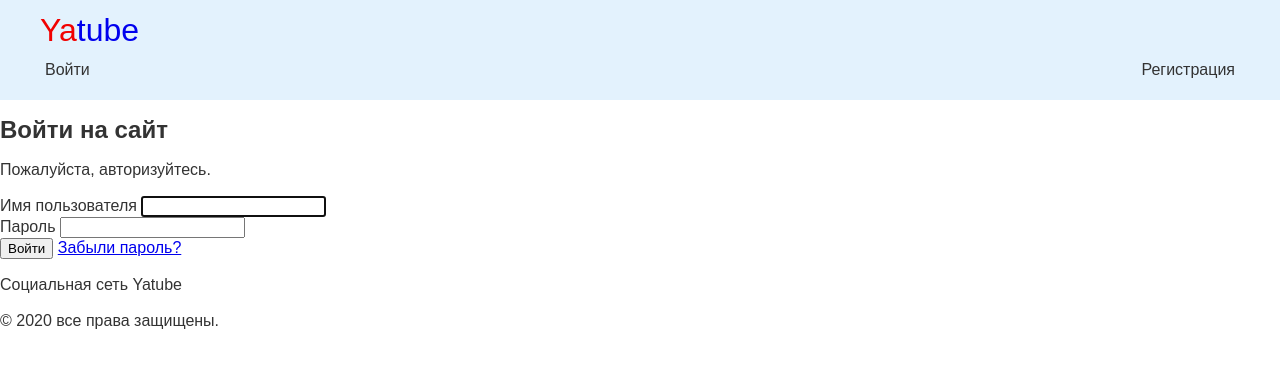
After one commit to IrinaRostovtseva/yatube, a Django app: page /auth/login/ in a window 1280 px wide. The commit adds this page. Shown: the top 368 px of the page. Run offline with Django 3.2, Linux system fonts and the light colour scheme; parts of the project's set-up code (start-up, migrations or seed data) failed here and were passed over; some libraries are stand-ins or nearby versions.

Commit message:
Transfer styles from html to css-file, add templates for log in/out and password change/reset pages, add user filter -addclass-

```diff
--- /dev/null
+++ b/yatube/static/style/style.css
@@ -0,0 +1,82 @@
+body {
+    margin: 0;
+    padding: 0;
+    font-family: "PTSans", "Arial", sans-serif;
+    font-size: 16px;
+    line-height: 20px;
+    color: #333333;
+}
+
+.header {
+    padding: 10px 30px;
+    background-color: #e3f2fd;
+}
+
+.wrapper {
+    display: flex;
+    justify-content: space-between;
+    align-items: center;
+    padding: 15px 45px;
+}
+
+.header__logo {
+    display: block;
+    width: 60px;
+    padding: 10px;
+    font-size: 32px;
+    text-decoration: none;
+}
+
+.header__logo--accent {
+    color: #f10101;
+}
+
+.header__logo:hover,
+.header__logo:focus,
+.header__logo:visited {
+   color: rgba(51, 51, 51, 0.75);
+}
+
+.header__logo:hover .header__logo--accent,
+.header__logo:focus .header__logo--accent {
+    color: rgba(241, 1, 1, 0.75);
+}
+
+.header__logo:active {
+    color: rgba(51, 51, 51, 0.4);
+}
+
+.header__user-menu {
+    min-width: 200px;
+}
+
+.user-menu__list {
+    display: flex;
+    justify-content: space-between;
+    width: 100%;
+    padding:0;
+    margin: 0;
+    list-style: none;
+}
+
+.user-menu__item {
+    display: block;
+    padding: 10px 15px;
+    font: inherit;
+    text-decoration: none;
+    color: #333333;
+    box-sizing: border-box;
+}
+
+.user-menu__item:hover,
+.user-menu__item:focus {
+    color: rgba(51, 51, 51, 0.75);
+}
+
+.user-menu__item:active {
+    color: rgba(51, 51, 51, 0.4);
+}
+
+.user-menu__item:not(.user-menu__item:last-of-type) {
+    border-right: 2px solid initial;
+}
--- a/yatube/templates/base.html
+++ b/yatube/templates/base.html
@@ -6,14 +6,14 @@
     <title>{% block title %}Заголовок страницы{% endblock %} | Yatube</title>
         <!-- Загрузка статики -->
     {% load static %}
-    <link rel="stylesheet" href="{% static 'bootstrap/dist/css/bootstrap.min.css' %}">
+    <link rel="stylesheet" href="{% static 'style/style.css' %}">
     <script src="{% static 'jquery/dist/jquery.min.js' %}"></script>
     <script src="{% static 'bootstrap/dist/js/bootstrap.min.js' %}"></script>
   </head>
-  <body style="margin: 0;">
+  <body>
     {% include "nav.html" %}
     <main>
-      <div class="container" style="padding: 0 15px;">
+      <div class="container">
         {% block content %}
             <!-- Содержимое страницы -->
         {% endblock content %}
--- a/yatube/templates/footer.html
+++ b/yatube/templates/footer.html
@@ -1,6 +1,6 @@
-<footer class="footer" style="position: fixed; bottom: 0; width: 100%; background-color: #023255; color: #ffffff">
-    <div class="wrapper" style="display: flex; justify-content: space-between; align-items: center; padding: 15px 45px;">
-        <p class="footer__logo">Социальная сеть <span style="color:red; font-weight: bold;">Ya</span>tube</p>
-        <p class="footer__copyright" style="font-size: 14px;">© {{ year }} все права защищены.</p>
+<footer class="footer">
+    <div class="footer__wrapper">
+        <p class="footer__logo">Социальная сеть <span class="footer__logo--accent">Ya</span>tube</p>
+        <p class="footer__copyright">© {{ year }} все права защищены.</p>
     </div>
 </footer>
--- a/yatube/templates/index.html
+++ b/yatube/templates/index.html
@@ -2,9 +2,9 @@
 {% block title %} Последние обновления {% endblock %}
 {% block content %}
   <h1 class="page-heading">Последние обновления</h1>
-  <ul class="post-list" style="list-style: none;">
+  <ul class="post-list">
       {% for post in posts %}
-    <li class="post-list__post-list-item post-item" style="border: none; border-bottom: 2px  silver;">
+    <li class="post-list__post-list-item post-item">
         <h2 class="post-item__heading">Автор: {{ post.author.get_full_name }}, дата публикации: {{ post.pub_date|date:"d M Y" }}</h2>
         <p class="post-item__text">{{ post.text }}</p>
     </li>
--- a/yatube/templates/nav.html
+++ b/yatube/templates/nav.html
@@ -1,22 +1,24 @@
-<header class="header" style="font-size: 20px; background-color: #e3f2fd;">
-    <div class="wrapper" style="display: flex; justify-content: space-between; align-items: center; padding: 15px 45px;">
-        <a class="header__logo" href="#" style="display: block; width: 60px; padding: 10px; font-size: 32px; text-decoration: none; color: #2f2d2d"><span style="color:red">Ya</span>tube</a>
-        <nav class="my-2 my-md-0 mr-md-3">
-            <ul style="display: flex; justify-content: space-between; width: 200px; padding:0; list-style: none;">
+<header class="header">
+    <div class="header__wrapper">
+        <a class="header__logo" href="{% url 'index' %}"><span class="header__logo--accent">Ya</span>tube</a>
+        <nav class="header__user-menu user-menu">
+            <ul class="user-menu__list">
             {% if user.is_authenticated %}
-                Пользователь: {{ user.username }}.
                 <li>
-                    <a class="p-2 text-dark" href="{% url 'password_change' %}" style="text-decoration: none; color: #2f2d2d">Изменить пароль</a>
+                    <a class="user-menu__item user-menu__item--inactive" href="#">Пользователь: {{ user.username }}</a>
                 </li>
                 <li>
-                    <a class="p-2 text-dark" href="{% url 'logout' %}" style="text-decoration: none; color: #2f2d2d">Выйти</a>
+                    <a class="user-menu__item" href="{% url 'password_change' %}">Изменить пароль</a>
+                </li>
+                <li>
+                    <a class="user-menu__item" href="{% url 'logout' %}">Выйти</a>
                 </li>
                 {% else %}
                 <li>
-                    <a class="p-2 text-dark" href="{% url 'login' %}" style="text-decoration: none; color: #2f2d2d">Войти</a>
-                </li> |
+                    <a class="user-menu__item" href="{% url 'login' %}">Войти</a>
+                </li>
                 <li>
-                    <a class="p-2 text-dark" href="{% url 'signup' %}" style="text-decoration: none; color: #2f2d2d">Регистрация</a>
+                    <a class="user-menu__item" href="{% url 'signup' %}">Регистрация</a>
                 </li>
             {% endif %}
             </ul>
--- /dev/null
+++ b/yatube/users/templates/registration/login.html
@@ -0,0 +1,40 @@
+{% extends "base.html" %}
+{% block title %}Войти{% endblock %}
+
+{% block content %}
+{% load user_filters %}
+    <section class="signup-block">
+        <div class="form-card__wrapper">
+            <h1 class="form-card__heading">Войти на сайт</h1>
+            {% if form.errors %}
+                <div class="alert alert-danger" role="alert">
+                Имя пользоваетеля и пароль не совпадают. Введите правильные данные.
+                </div>
+            {% endif %}
+            <p class="form-card__description">
+                Пожалуйста, авторизуйтесь.
+            </p>
+            <form class="form-card__form login-form" method="post" action="{% url 'login' %}">
+            {% csrf_token %}
+                <input type="hidden" name="next" value="{{ next }}">
+                <div class="login-form__field field">
+                    <label for="{{ form.username.id_for_label }}" class="field__label">Имя пользователя</label>
+                    {{ form.username|addclass:"field__input" }}
+                </div>
+                <div class="login-form__field field">
+                    <label for="{{ form.password.id_for_label }}" class="field__label">Пароль</label>
+                    {{ form.password|addclass:"field__input" }}
+                </div>
+                <div class="btn-group">
+                    <button type="submit" class="login-form__btn btn">
+                        Войти
+                    </button>
+                    <a href="{% url 'password_reset' %}" class="btn btn--light">
+                        Забыли пароль?
+                    </a>
+                </div>
+            </form>
+        </div>
+    </section>
+
+{% endblock %}
--- /dev/null
+++ b/yatube/users/templatetags/user_filters.py
@@ -0,0 +1,7 @@
+from django import template
+
+register = template.Library()
+
+@register.filter
+def addclass(field, css):
+    return field.as_widget(attrs={"class": css})
--- a/yatube/yatube/settings.py
+++ b/yatube/yatube/settings.py
@@ -125,3 +125,7 @@ USE_TZ = True
 STATIC_URL = '/static/'
 
 STATIC_ROOT = os.path.join(BASE_DIR, "static")
+
+#Login
+LOGIN_URL = "auth/login"
+LOGIN_REDIRECT_URL = "index"
```
Also changed, not shown: yatube/posts/static/style/style.css (added, +300 -0 lines), yatube/users/templates/registration/logged_out.html (added, +12 -0 lines), yatube/users/templates/registration/password_change_done.html (added, +12 -0 lines), yatube/users/templates/registration/password_change_form.html (added, +31 -0 lines), yatube/users/templates/registration/password_reset_confirm.html (added, +34 -0 lines), yatube/users/templates/registration/password_reset_done.html (added, +12 -0 lines), yatube/users/templates/registration/password_reset_form.html (added, +32 -0 lines), yatube/users/templates/signup.html (+34 -6 lines), yatube/users/templatetags/__init__.py (added), 1 other file.
